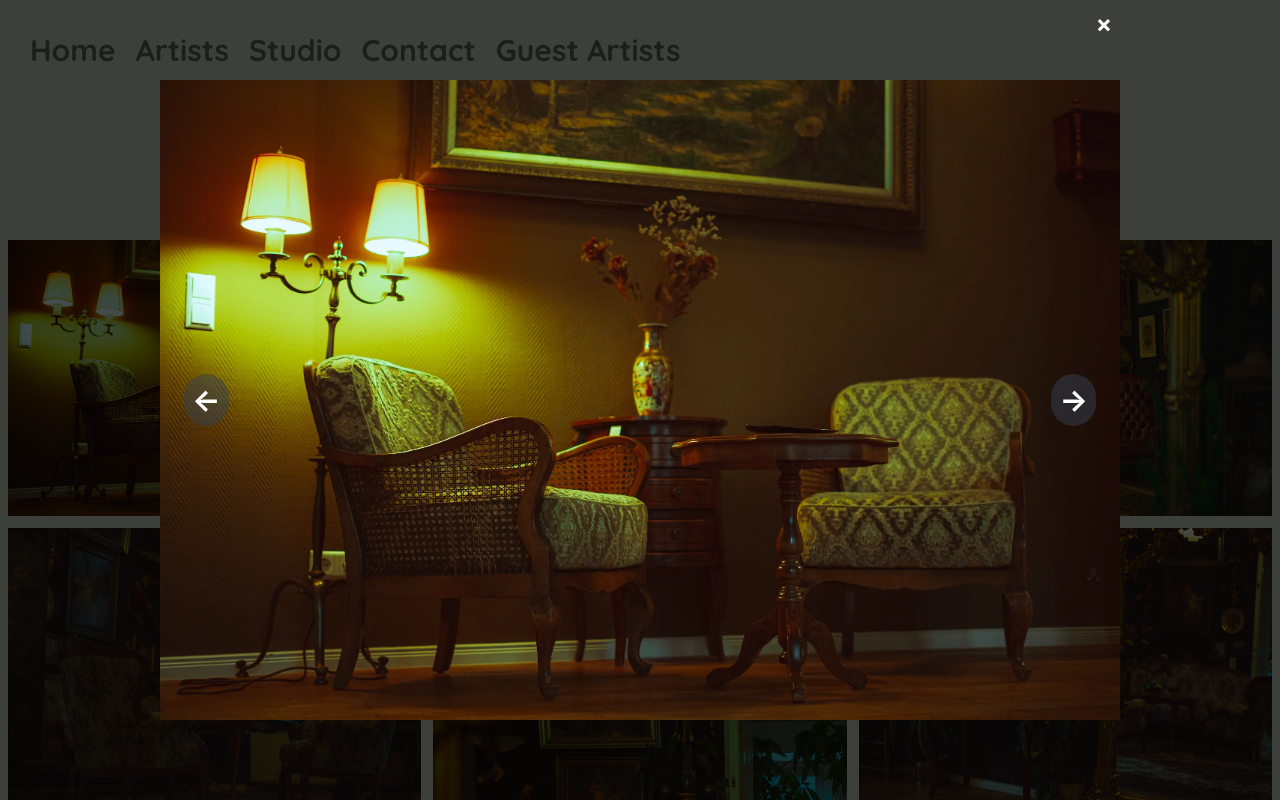
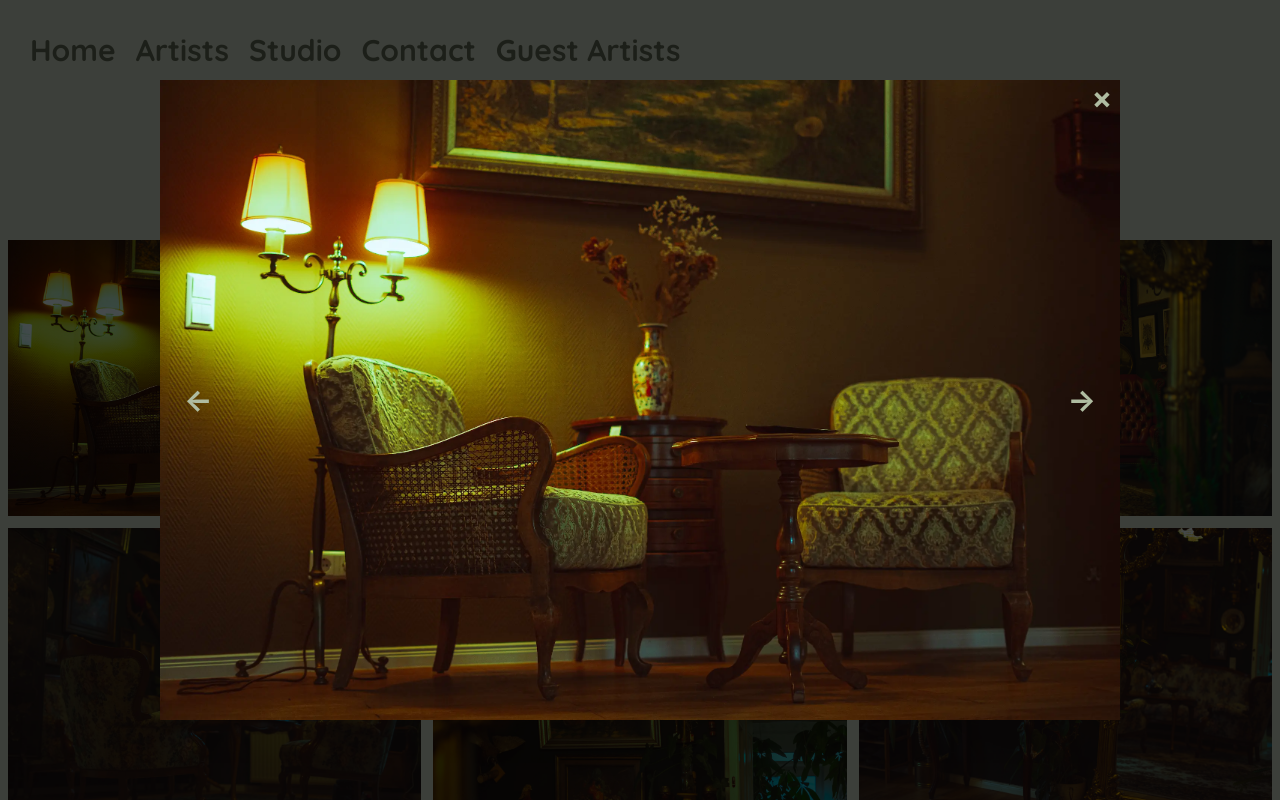
Before and after one commit to Cmbs86/Thorns-and-Spines-page, a React (Vite) app in the folder thorns-n-spines-project/: page /studio in a window 1280 px wide. Both pictures are taken after a click on the element 214 px from the left and 377 px from the top of the page. Shown: the top 800 px of the page. Built offline with nearby package versions, Linux system fonts and the light colour scheme.

Commit message:
add useEffect for keydown arrrow left & right & esc

```diff
--- a/thorns-n-spines-project/src/pages/Studio.jsx
+++ b/thorns-n-spines-project/src/pages/Studio.jsx
@@ -1,4 +1,4 @@
-import { useState } from "react";
+import { useState, useEffect } from "react";
 import { useTranslation } from "react-i18next";
 
 import thorns1 from "../assets/images/thorns_1.webp";
@@ -78,6 +78,7 @@ const images = [
 
 const Studio = () => {
 
+  const { t } = useTranslation();
   const [isOpen, setIsOpen] = useState(false);
   const [currentImageIndex, setCurrentImageIndex] = useState(0);
 
@@ -90,8 +91,33 @@ const Studio = () => {
     setIsOpen(false);
   }
 
+const showPrevImage = () => {
+  setCurrentImageIndex((currentImageIndex - 1 + images.length) % images.length);
+};
 
-  const { t } = useTranslation();
+const showNextImage = () => {
+  setCurrentImageIndex((currentImageIndex + 1) % images.length);
+}
+
+useEffect(() => {
+  if(!isOpen) return;
+
+  const handleKeyDown = (e) => {
+    if(e.key === "ArrowLeft"){
+      showPrevImage();
+    }else if(e.key === "ArrowRight"){
+      showNextImage();
+    }else if(e.key === "Escape"){
+      closeLightbox();
+    }
+  };
+
+
+  document.addEventListener("keydown", handleKeyDown);
+  return () => document.removeEventListener("keydown", handleKeyDown);
+}, [isOpen, currentImageIndex]);
+
+
 
   return (
     <main className="flex flex-col min-h-screen">
@@ -122,7 +148,7 @@ const Studio = () => {
           <div className="relative w-[95%] xl:w-[75%] 2xl:w-[70%] xl:py-20  max-h-screen">
             <button
             onClick={closeLightbox}
-            className="absolute top-2 right-2 text-white text-2xl font-bold"
+            className="absolute  right-2 text-tns-ash-gray text-3xl font-bold"
             >
               &times;
               </button>
@@ -137,7 +163,7 @@ const Studio = () => {
                 onClick={() =>
                   setCurrentImageIndex((currentImageIndex - 1 + images.length) % images.length)
                 }
-                className= "absolute left-2 md:left-6 top-1/2 transform -translate-y-1/2 text-white text-3xl font-bold bg-gray-700 bg-opacity-50 p-2 rounded-full hover:bg-opacity-75"
+                className= "absolute left-2 md:left-6 top-1/2 transform -translate-y-1/2 text-tns-ash-gray text-3xl font-bold"
                 >
                 &#8592;
                 </button>
@@ -146,7 +172,7 @@ const Studio = () => {
                 onClick={() =>
                   setCurrentImageIndex((currentImageIndex + 1) % images.length)
                 }
-                className="absolute right-2 md:right-6 top-1/2 transform -translate-y-1/2 text-white text-3xl font-bold bg-gray-700 bg-opacity-50 p-2 rounded-full hover:bg-opacity-75"
+                className="absolute right-2 md:right-6 top-1/2 transform -translate-y-1/2 text-tns-ash-gray text-3xl font-bold"
 
                 >
                  &#8594;
```
